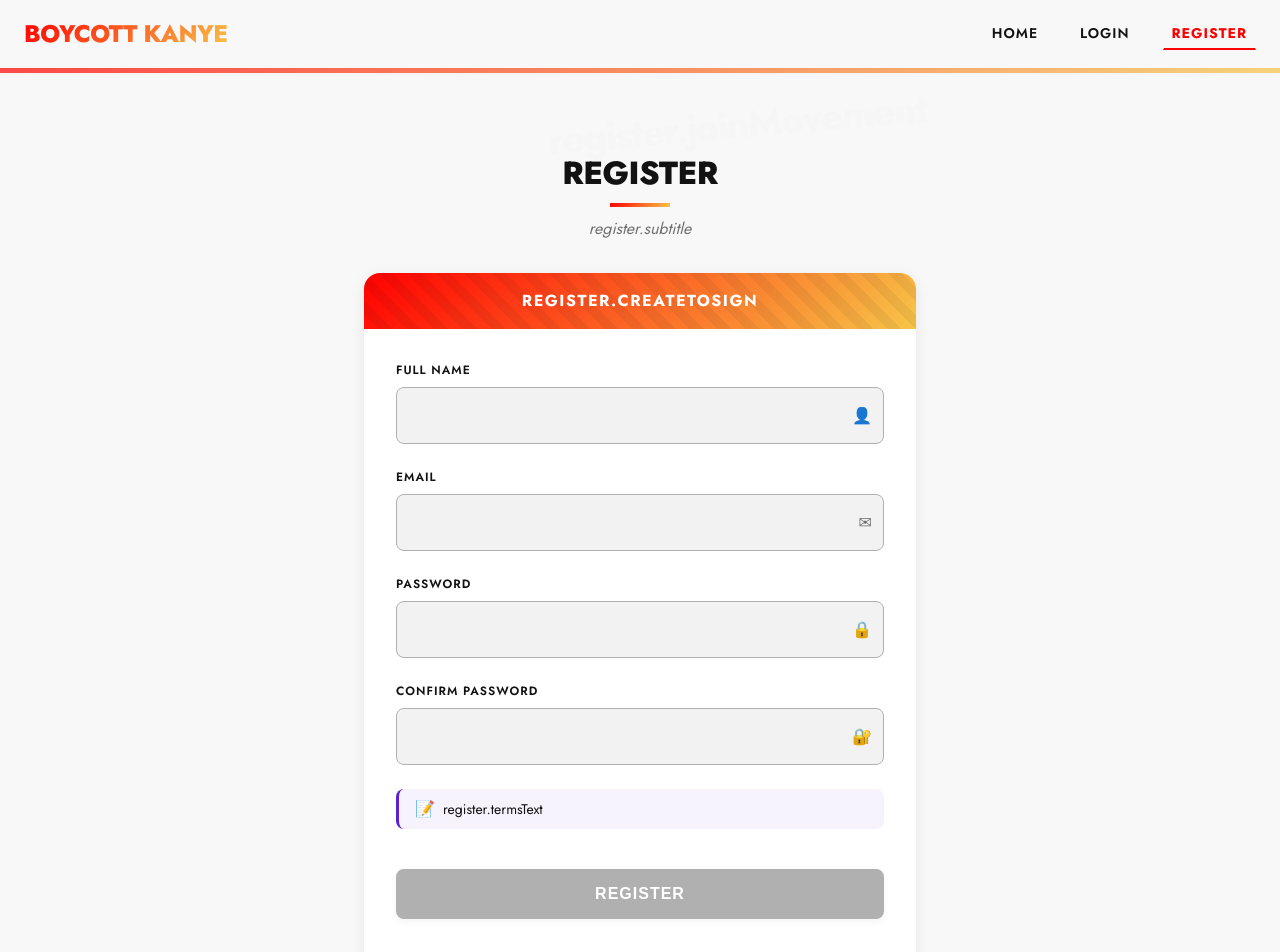
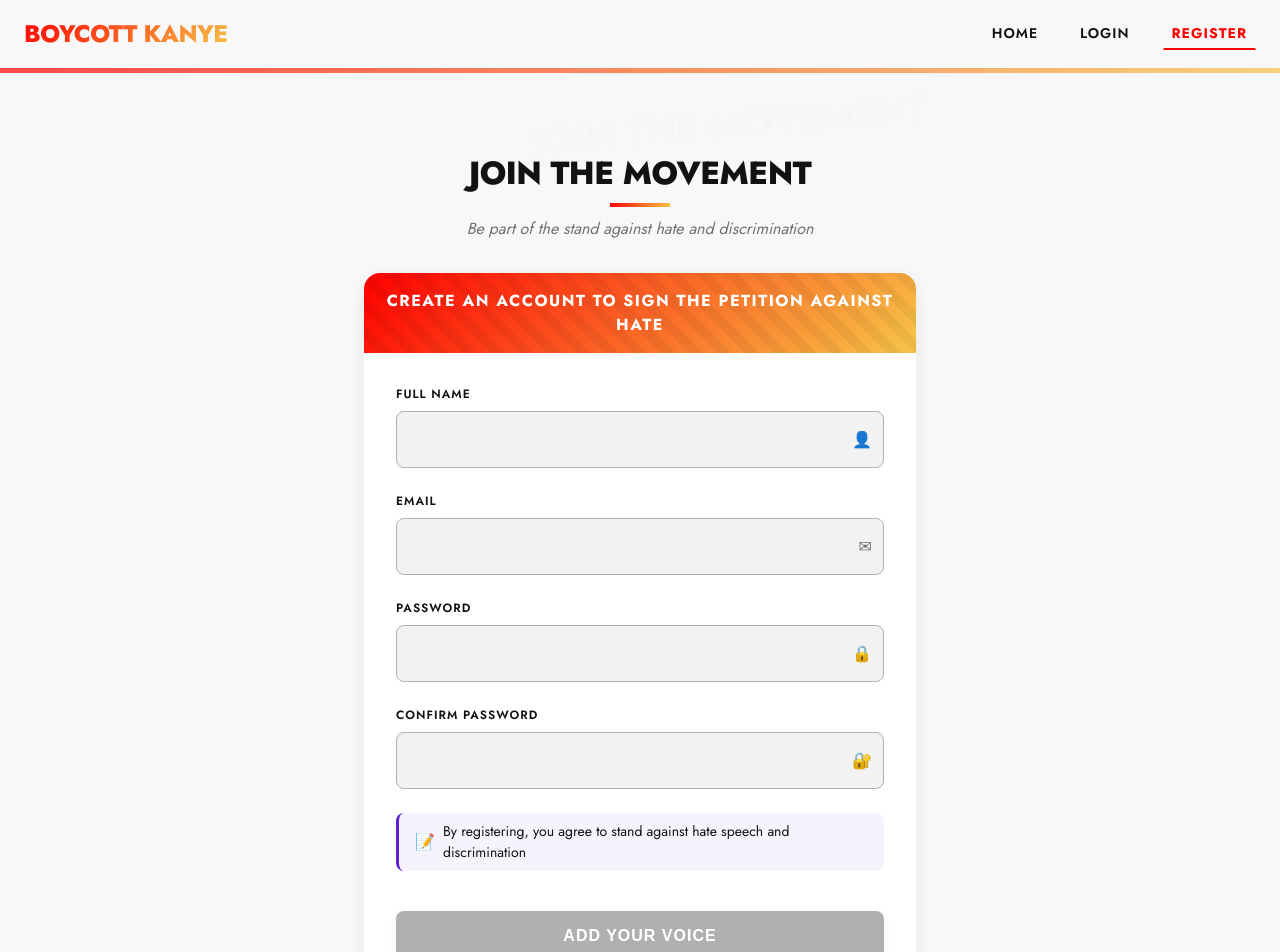
Before and after one commit to PeterPorzuczek/boycot-ye, a Vue app in the folder boycott-kanye/bk-frontend/: page /register in a window 1280 px wide. Shown: the top 952 px of the page. Built offline with nearby package versions, Linux system fonts and the light colour scheme.

Commit message:
Update page translations

```diff
--- a/boycott-kanye/bk-frontend/src/assets/translations.json
+++ b/boycott-kanye/bk-frontend/src/assets/translations.json
@@ -47,19 +47,20 @@
     "loginToSign": "Login to sign the petition against hate"
   },
   "register": {
-    "title": "CREATE YOUR ACCOUNT",
-    "subtitle": "Join thousands of others standing against hate",
+    "title": "JOIN THE MOVEMENT",
+    "subtitle": "Be part of the stand against hate and discrimination",
     "name": "Full Name",
     "email": "Email Address",
     "password": "Password",
     "confirmPassword": "Confirm Password",
     "passwordMismatch": "Passwords do not match",
-    "registerButton": "CREATE ACCOUNT",
+    "registerButton": "ADD YOUR VOICE",
     "haveAccount": "Already have an account?",
     "loginLink": "Login here",
-    "termsText": "By registering, you agree to stand against hate speech",
+    "termsText": "By registering, you agree to stand against hate speech and discrimination",
     "joinMovement": "JOIN THE MOVEMENT",
-    "createToSign": "Create an account to sign the petition against hate"
+    "createToSign": "Create an account to sign the petition against hate",
+    "unityBanner": "UNITED AGAINST HATE"
   },
   "signPage": {
     "title": "SIGN THE PETITION",
--- a/boycott-kanye/bk-frontend/src/locales/en.json
+++ b/boycott-kanye/bk-frontend/src/locales/en.json
@@ -33,14 +33,20 @@
     "registerLink": "Register here"
   },
   "register": {
-    "title": "Register",
+    "title": "JOIN THE MOVEMENT",
+    "subtitle": "Be part of the stand against hate and discrimination",
     "name": "Full Name",
     "email": "Email",
     "password": "Password",
     "confirmPassword": "Confirm Password",
-    "registerButton": "Register",
+    "passwordMismatch": "Passwords do not match",
+    "registerButton": "ADD YOUR VOICE",
     "haveAccount": "Already have an account?",
-    "loginLink": "Login here"
+    "loginLink": "Login here",
+    "termsText": "By registering, you agree to stand against hate speech and discrimination",
+    "joinMovement": "JOIN THE MOVEMENT",
+    "createToSign": "Create an account to sign the petition against hate",
+    "unityBanner": "UNITED AGAINST HATE"
   },
   "sign": {
     "title": "Sign the Petition",
--- a/boycott-kanye/bk-frontend/src/views/RegisterPage.vue
+++ b/boycott-kanye/bk-frontend/src/views/RegisterPage.vue
@@ -104,7 +104,7 @@
     </div>
 
     <div class="unity-banner">
-      <div class="unity-message">UNITED AGAINST HATE</div>
+      <div class="unity-message">{{ t('register.unityBanner') }}</div>
     </div>
   </div>
 </template>
```
